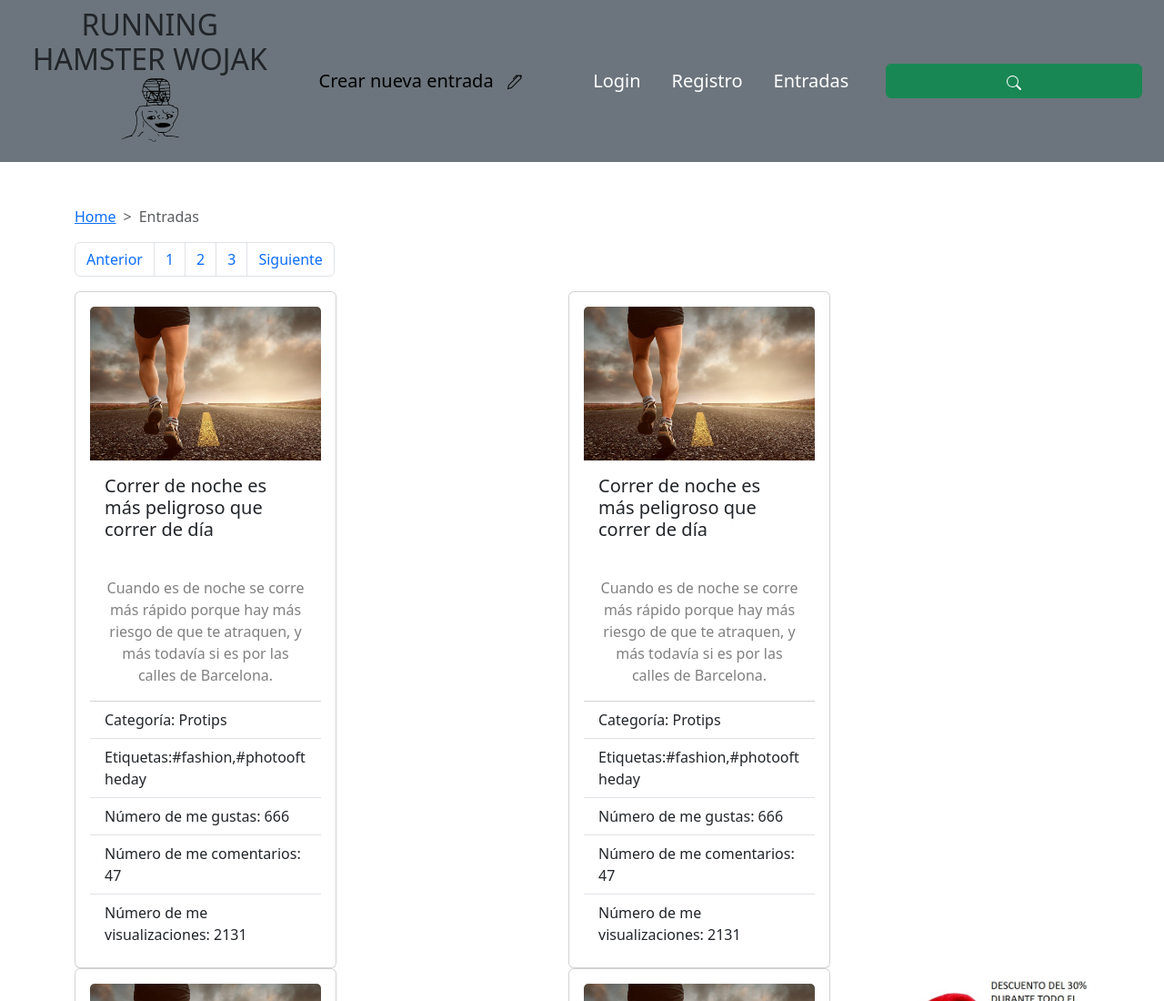
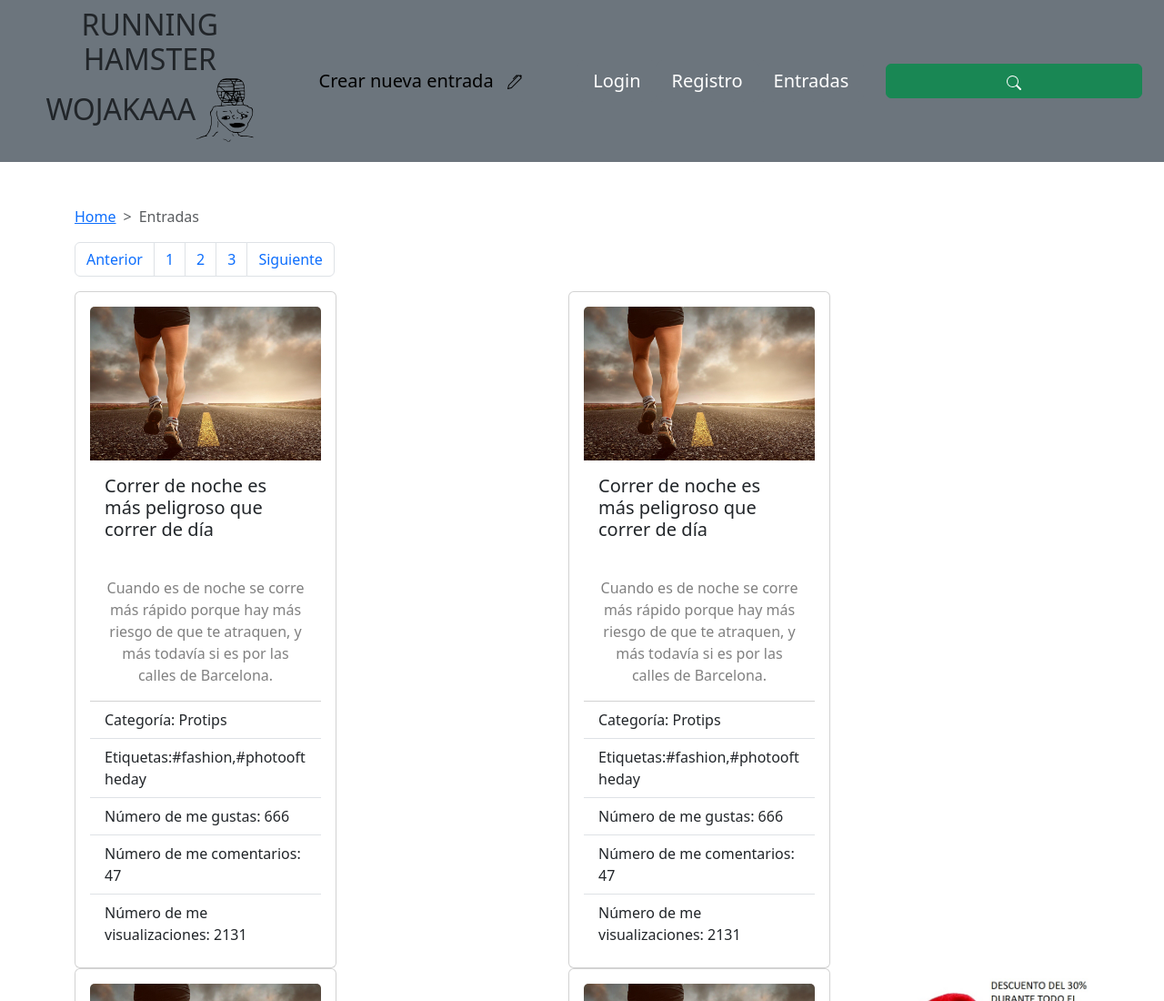
Before and after one commit to Mcanteros2021/desplieguePaginaRunning, a plain HTML site: page index.html in a window 1280 px wide. Shown: the top 1100 px of the page at 91% size. Drawn offline with nearby package versions, Linux system fonts and the light colour scheme.

```diff
--- a/index.html
+++ b/index.html
@@ -60,7 +60,7 @@
   <nav class="navbar navbar-expand-lg bg-secondary">
     <div class="container-fluid d-flex">
       <div class="container text-center">
-        <h2>RUNNING HAMSTER WOJAK<img style="width: 4rem;" alt="logo de la página" src="./img/2kuffv.svg"></h2>
+        <h2>RUNNING HAMSTER WOJAKAAA<img style="width: 4rem;" alt="logo de la página" src="./img/2kuffv.svg"></h2>
 
       </div>
 
```
